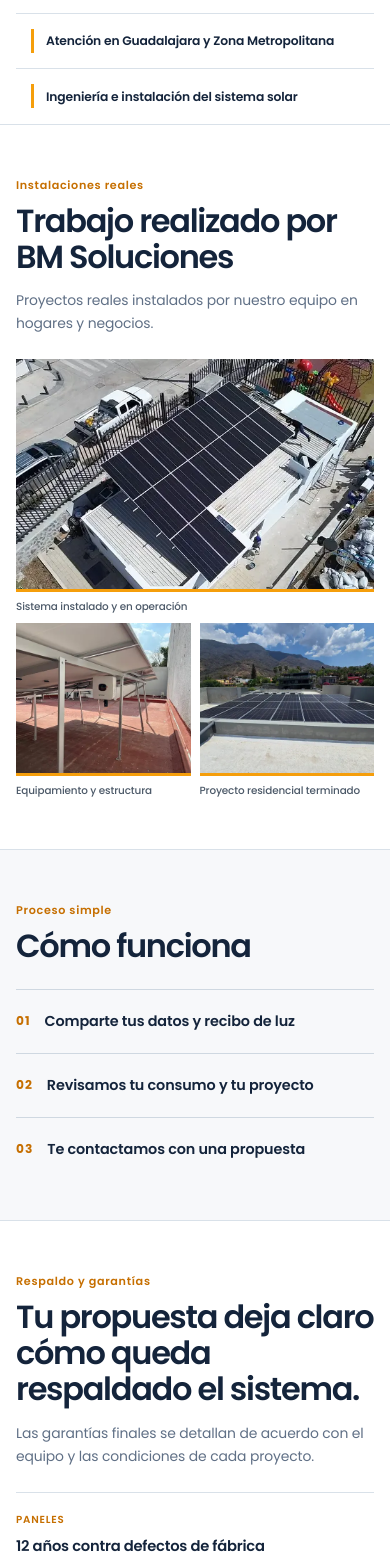
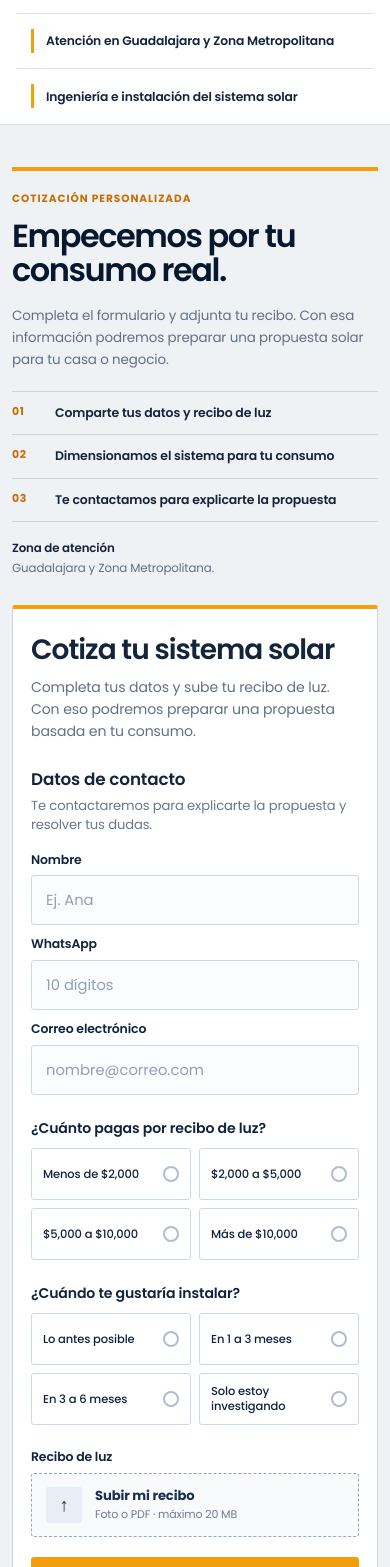
Before and after one commit to emporerdigital-hash/bm-soluciones-cotiza, a Next.js app: page / in a window 390 px wide. Shown: the part 821-2388 px from the top of the page. Built offline with nearby package versions, Linux system fonts and the light colour scheme; no server answers.

Commit message:
Subir el formulario y ampliar la landing solar de BM (#2)
* Move BM quote form near top

* Expand BM solar landing content

```diff
--- a/app/bm-hybrid.css
+++ b/app/bm-hybrid.css
@@ -309,38 +309,43 @@
   background: #f7f8fa;
 }
 
-.bm-process-grid {
+.bm-scope-grid {
   display: grid;
-  grid-template-columns: repeat(3, minmax(0, 1fr));
-  gap: 28px;
-  margin: 32px 0 0;
-  padding: 0;
-  list-style: none;
+  grid-template-columns: repeat(2, minmax(0, 1fr));
+  gap: 0 44px;
+  margin-top: 34px;
 }
 
-.bm-process-grid li {
-  display: flex;
-  align-items: center;
-  gap: 14px;
+.bm-scope-grid article {
   min-width: 0;
-  min-height: 58px;
-  padding: 14px 0 0;
+  padding: 24px 0 26px;
   border-top: 1px solid #cfd8e1;
 }
 
-.bm-process-grid li > span {
-  flex: none;
+.bm-scope-grid article > span {
+  display: block;
+  margin-bottom: 10px;
   color: var(--bm-orange-dark);
-  font-size: .76rem;
+  font-size: .68rem;
   font-weight: 700;
   letter-spacing: .08em;
 }
 
-.bm-process-grid strong {
+.bm-scope-grid h3 {
+  margin: 0;
   color: var(--bm-ink);
-  font-size: .9rem;
+  font-size: 1.02rem;
   font-weight: 600;
-  line-height: 1.4;
+  letter-spacing: -.015em;
+  line-height: 1.35;
+}
+
+.bm-scope-grid p {
+  max-width: 460px;
+  margin: 9px 0 0;
+  color: var(--bm-muted);
+  font-size: .82rem;
+  line-height: 1.6;
 }
 
 .bm-assurance-grid {
@@ -419,13 +424,94 @@
 
 .bm-evaluation-section {
   scroll-margin-top: 18px;
-  padding: 76px 24px 82px;
-  background: #f1f3f5;
+  padding: 68px 24px 74px;
+  border-bottom: 1px solid var(--bm-line);
+  background: #eef2f5;
 }
 
 .bm-evaluation-shell {
-  width: min(710px, 100%);
+  display: grid;
+  grid-template-columns: minmax(280px, .68fr) minmax(570px, 1.32fr);
+  gap: clamp(34px, 5vw, 68px);
+  align-items: start;
+  width: min(1160px, 100%);
   margin: 0 auto;
+}
+
+.bm-evaluation-intro {
+  min-width: 0;
+  padding: 27px 0 0;
+  border-top: 4px solid var(--bm-orange);
+}
+
+.bm-evaluation-kicker {
+  margin: 0 0 12px;
+  color: var(--bm-orange-dark);
+  font-size: .66rem;
+  font-weight: 700;
+  letter-spacing: .09em;
+}
+
+.bm-evaluation-intro h2 {
+  margin: 0;
+  color: var(--bm-navy);
+  font-size: clamp(2rem, 3.4vw, 3rem);
+  font-weight: 600;
+  letter-spacing: -.045em;
+  line-height: 1.08;
+}
+
+.bm-evaluation-intro > p:not(.bm-evaluation-kicker, .bm-evaluation-location) {
+  margin: 17px 0 0;
+  color: var(--bm-muted);
+  font-size: .9rem;
+  line-height: 1.65;
+}
+
+.bm-evaluation-intro ol {
+  display: grid;
+  gap: 0;
+  margin: 26px 0 0;
+  padding: 0;
+  border-bottom: 1px solid #cbd5df;
+  list-style: none;
+}
+
+.bm-evaluation-intro li {
+  display: grid;
+  grid-template-columns: 32px 1fr;
+  gap: 11px;
+  align-items: start;
+  padding: 14px 0;
+  border-top: 1px solid #cbd5df;
+}
+
+.bm-evaluation-intro li span {
+  color: var(--bm-orange-dark);
+  font-size: .68rem;
+  font-weight: 700;
+  letter-spacing: .07em;
+}
+
+.bm-evaluation-intro li strong {
+  color: var(--bm-ink);
+  font-size: .78rem;
+  font-weight: 600;
+  line-height: 1.45;
+}
+
+.bm-evaluation-location {
+  margin: 22px 0 0;
+  color: var(--bm-muted);
+  font-size: .74rem;
+  line-height: 1.55;
+}
+
+.bm-evaluation-location strong {
+  display: block;
+  margin-bottom: 2px;
+  color: var(--bm-ink);
+  font-weight: 600;
 }
 
 .bm-site-footer {
@@ -467,6 +553,11 @@
 
   .bm-project-strip {
     grid-template-columns: repeat(2, minmax(0, 1fr));
+  }
+
+  .bm-evaluation-shell {
+    grid-template-columns: minmax(250px, .7fr) minmax(470px, 1.3fr);
+    gap: 30px;
   }
 }
 
@@ -589,19 +680,26 @@
     font-size: .65rem;
   }
 
-  .bm-process-grid,
+  .bm-scope-grid,
   .bm-assurance-grid {
     grid-template-columns: 1fr;
   }
 
-  .bm-process-grid {
-    gap: 13px;
-    margin-top: 25px;
+  .bm-scope-grid {
+    gap: 0;
+    margin-top: 24px;
   }
 
-  .bm-process-grid li {
-    min-height: 51px;
-    padding-top: 12px;
+  .bm-scope-grid article {
+    padding: 19px 0 21px;
+  }
+
+  .bm-scope-grid h3 {
+    font-size: .94rem;
+  }
+
+  .bm-scope-grid p {
+    font-size: .76rem;
   }
 
   .bm-assurance-grid {
@@ -632,7 +730,37 @@
   }
 
   .bm-evaluation-section {
-    padding: 52px 12px 58px;
+    padding: 42px 12px 54px;
+  }
+
+  .bm-evaluation-shell {
+    grid-template-columns: 1fr;
+    gap: 28px;
+    width: min(100%, 620px);
+  }
+
+  .bm-evaluation-intro {
+    padding-top: 20px;
+  }
+
+  .bm-evaluation-intro h2 {
+    font-size: 2rem;
+  }
+
+  .bm-evaluation-intro > p:not(.bm-evaluation-kicker, .bm-evaluation-location) {
+    font-size: .84rem;
+  }
+
+  .bm-evaluation-intro ol {
+    margin-top: 20px;
+  }
+
+  .bm-evaluation-intro li {
+    padding: 12px 0;
+  }
+
+  .bm-evaluation-location {
+    margin-top: 17px;
   }
 
   .bm-site-footer {
--- a/app/page.tsx
+++ b/app/page.tsx
@@ -33,8 +33,31 @@ const installations = [
 
 const processSteps = [
   ["01", "Comparte tus datos y recibo de luz"],
-  ["02", "Revisamos tu consumo y tu proyecto"],
-  ["03", "Te contactamos con una propuesta"],
+  ["02", "Dimensionamos el sistema para tu consumo"],
+  ["03", "Te contactamos para explicarte la propuesta"],
+] as const;
+
+const projectScope = [
+  {
+    number: "01",
+    title: "Análisis de consumo",
+    text: "Revisamos tu recibo para entender cuánto consumes y cuánto estás pagando actualmente.",
+  },
+  {
+    number: "02",
+    title: "Diseño y dimensionamiento",
+    text: "Calculamos la capacidad del sistema solar de acuerdo con las necesidades de tu inmueble.",
+  },
+  {
+    number: "03",
+    title: "Instalación y puesta en operación",
+    text: "Instalamos paneles, inversor y estructura, y dejamos el sistema listo para generar energía.",
+  },
+  {
+    number: "04",
+    title: "Monitoreo de tu sistema",
+    text: "Configuramos la plataforma de monitoreo para que puedas consultar la generación de energía.",
+  },
 ] as const;
 
 const assurances = [
@@ -102,6 +125,23 @@ export default function QuotePage() {
       </ul>
     </section>
 
+    <section className="bm-evaluation-section" id="cotiza" aria-labelledby="bm-evaluation-title">
+      <div className="bm-evaluation-shell">
+        <aside className="bm-evaluation-intro">
+          <p className="bm-evaluation-kicker">COTIZACIÓN PERSONALIZADA</p>
+          <h2 id="bm-evaluation-title">Empecemos por tu consumo real.</h2>
+          <p>Completa el formulario y adjunta tu recibo. Con esa información podremos preparar una propuesta solar para tu casa o negocio.</p>
+
+          <ol>
+            {processSteps.map(([number, title]) => <li key={number}><span>{number}</span><strong>{title}</strong></li>)}
+          </ol>
+
+          <p className="bm-evaluation-location"><strong>Zona de atención</strong> Guadalajara y Zona Metropolitana.</p>
+        </aside>
+        <FlatLeadForm />
+      </div>
+    </section>
+
     <section className="bm-real-work bm-compact-section" aria-labelledby="bm-installations-title">
       <div className="bm-editorial-heading">
         <p>Instalaciones reales</p>
@@ -116,15 +156,20 @@ export default function QuotePage() {
       </div>
     </section>
 
-    <section className="bm-how-it-works" aria-labelledby="bm-process-title">
+    <section className="bm-how-it-works" aria-labelledby="bm-project-title">
       <div className="bm-compact-section">
         <div className="bm-editorial-heading">
-          <p>Proceso simple</p>
-          <h2 id="bm-process-title">Cómo funciona</h2>
+          <p>Tu proyecto solar</p>
+          <h2 id="bm-project-title">Un sistema diseñado para tu consumo, no una cotización genérica.</h2>
+          <span>BM Soluciones se encarga del proyecto fotovoltaico desde el análisis inicial hasta la puesta en operación.</span>
         </div>
-        <ol className="bm-process-grid">
-          {processSteps.map(([number, title]) => <li key={number}><span>{number}</span><strong>{title}</strong></li>)}
-        </ol>
+        <div className="bm-scope-grid">
+          {projectScope.map((item) => <article key={item.number}>
+            <span>{item.number}</span>
+            <h3>{item.title}</h3>
+            <p>{item.text}</p>
+          </article>)}
+        </div>
       </div>
     </section>
 
@@ -145,17 +190,11 @@ export default function QuotePage() {
         </div>
 
         <div className="bm-project-strip">
-          <p><strong>01</strong><span>Evaluación y diseño del sistema fotovoltaico.</span></p>
-          <p><strong>02</strong><span>Suministro, instalación y puesta en operación.</span></p>
-          <p><strong>03</strong><span>Monitoreo, soporte y mantenimiento.</span></p>
+          <p><strong>01</strong><span>Propuesta basada en tu recibo y consumo.</span></p>
+          <p><strong>02</strong><span>Equipamiento definido para cada proyecto.</span></p>
+          <p><strong>03</strong><span>Instalación, puesta en operación y monitoreo.</span></p>
           <a href="#cotiza">Solicitar propuesta</a>
         </div>
-      </div>
-    </section>
-
-    <section className="bm-evaluation-section" id="cotiza" aria-label="Cotización solar">
-      <div className="bm-evaluation-shell">
-        <FlatLeadForm />
       </div>
     </section>
 
```
